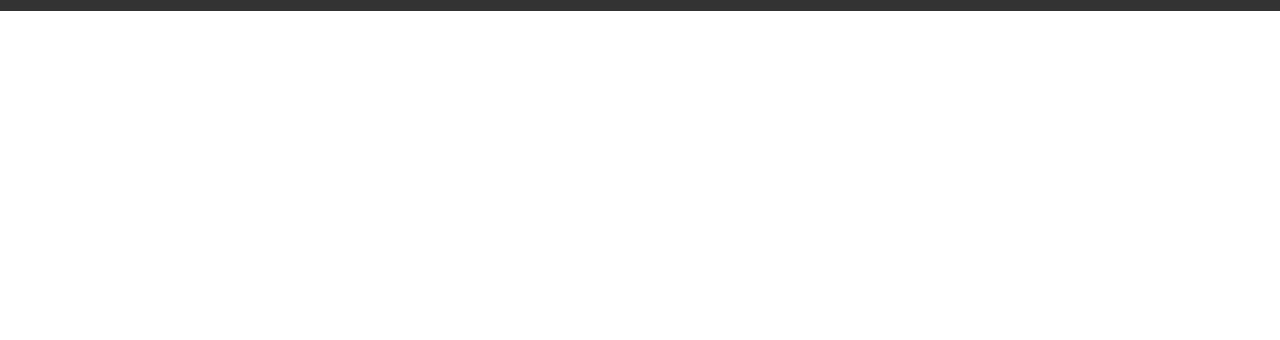
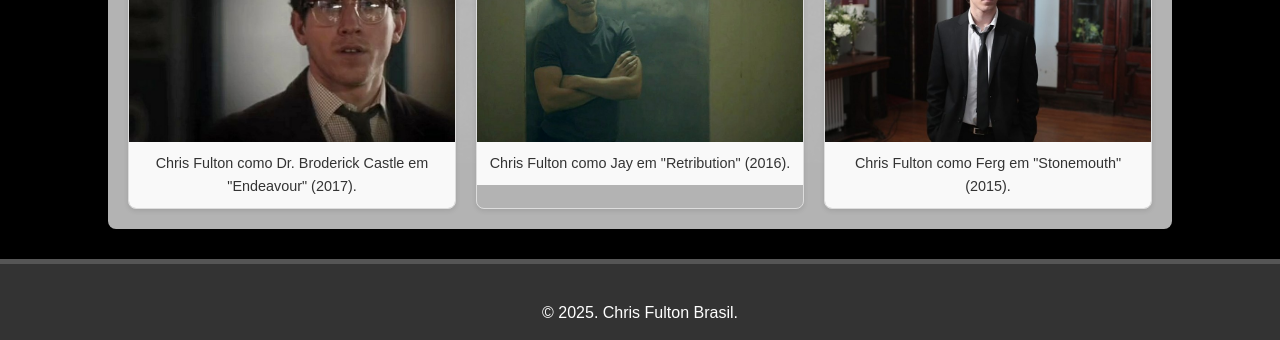
Before and after one commit to chrisfultonbr/news, a plain HTML site: page index.html in a window 1280 px wide. Shown: the part 3368-3708 px from the top of the page. Before the commit the page ends 3379 px from the top, so only its background shows below. Drawn offline with Linux system fonts and the light colour scheme.

Commit message:
Add files via upload

```diff
--- a/index.html
+++ b/index.html
@@ -324,7 +324,7 @@
             <div class="filmografia-lista">
                 <h3>Filmes</h3>
                 <ul>
-                    <li><strong>Falling Into Place</strong> (2024) - Ian</li>
+                    <li><strong>Falling Into Place</strong> (2023) - Ian</li>
                     <li><strong>In It Together</strong> (2021) - Gabriel</li>
                     <li><strong>Nossas Meninas</strong> (2019) - Danny</li>
                     <li><strong>Legítimo Rei</strong> (2018) - Euan (Edward) Bruce</li>
@@ -336,7 +336,10 @@
                     <li><strong>Ride Out</strong> (2024) - Phil Read</li>
                     <li><strong>Bridgerton</strong> (2020 - 2022) - Sir Phillip Crane</li>
                     <li><strong>The Witcher</strong> (2021) - Rience</li>
-                    <li><strong>Clique</strong> (2017-2018) - Adam Banks</li>
+                    <li><strong>Clique</strong> (2017) - Adam Banks</li>
+                    <li><strong>Endeavour</strong> (2017) - Dr. Broderick Castle</li>
+                    <li><strong>Retribution</strong> (2016) - Jay</li>
+                    <li><strong>Stonemouth</strong> (2015) - Ferg</li>
 
                 </ul>
             </div>
@@ -412,14 +415,25 @@
                     <img src="imagens/clique.jpeg" alt="Chris Fulton como Adam Banks em Clique">
                     <p>Chris Fulton como Adam Banks em "Clique" (2017 - 2018).</p>
                 </div>
-
+                <div class="galeria-lista">
+                    <img src="imagens/broderick.jpg" alt="Chris Fulton como Adam Banks em Endeavour">
+                    <p>Chris Fulton como Dr. Broderick Castle em "Endeavour" (2017).</p>
+                </div>
+                <div class="galeria-lista">
+                    <img src="imagens/jay.jpg" alt="Chris Fulton como Jay em Retribution">
+                    <p>Chris Fulton como Jay em "Retribution" (2016).</p>
+                </div>
+                <div class="galeria-lista">
+                    <img src="imagens/ferg.jpg" alt="Chris Fulton como Ferg em Stonemouth">
+                    <p>Chris Fulton como Ferg em "Stonemouth" (2015).</p>
+                </div>
             </div>
         </section>
 
     </div>
 
     <footer>
-        <p>© 2025. Chris Fulton Brasil</p>
+        <p>© 2025. Chris Fulton Brasil.</p>
         <div class="links">
             <a href="https://www.instagram.com/chrissfulton/" target="_blank" rel="noopener noreferrer" aria-label="Instagram de Chris Fulton"><i class="fab fa-instagram"></i></a>
             <a href="https://www.google.com/search?gs_ssp=eJzj4tVP1zc0TM6zNLKMTzEyYPTiSc4oyixWSCvNKcnPAwB6pAkB&q=chris+fulton&oq=CH&gs_lcrp=EgZjaHJvbWUqDAgBEC4YJxiABBiKBTIPCAAQIxgnGOMCGIAEGIoFMgwIARAuGCcYgAQYigUyBggCEEUYOzIGCAMQRRg7MgcIBBAuGIAEMgYIBRBFGDwyBggGEEUYPDIGCAcQRRg80gEIMjY5NGowajeoAgCwAgA&sourceid=chrome&ie=UTF-8" target="_blank" rel="noopener noreferrer" aria-label="Pesquisa Chris Fulton no Google"><i class="fab fa-google"></i></a>
```
Also changed, not shown: imagens/broderick.jpg (added), imagens/ferg.jpg (added), imagens/jay.jpg (added).
